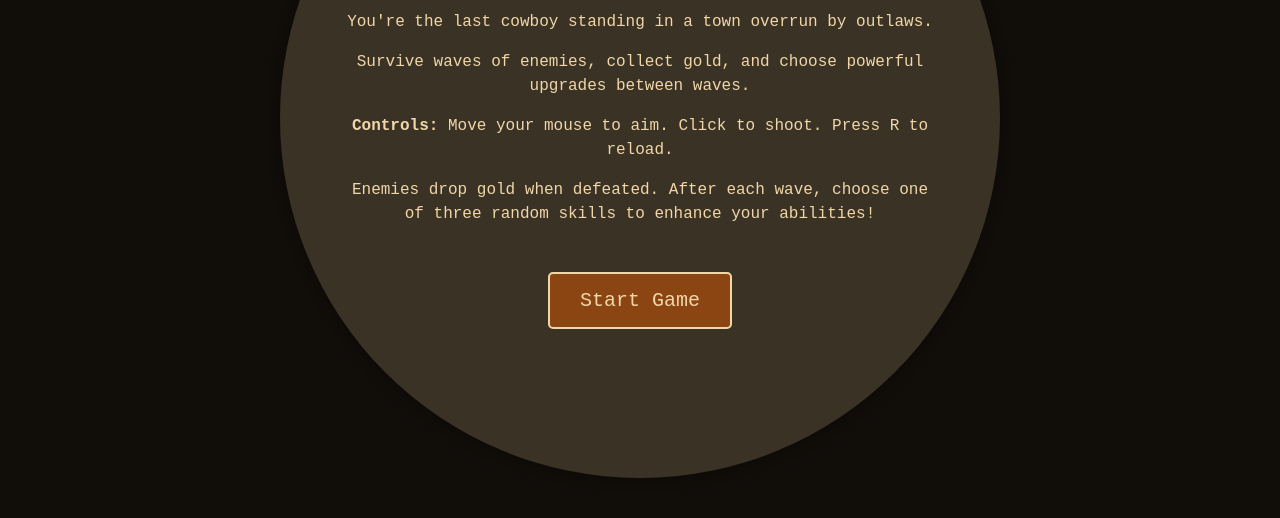
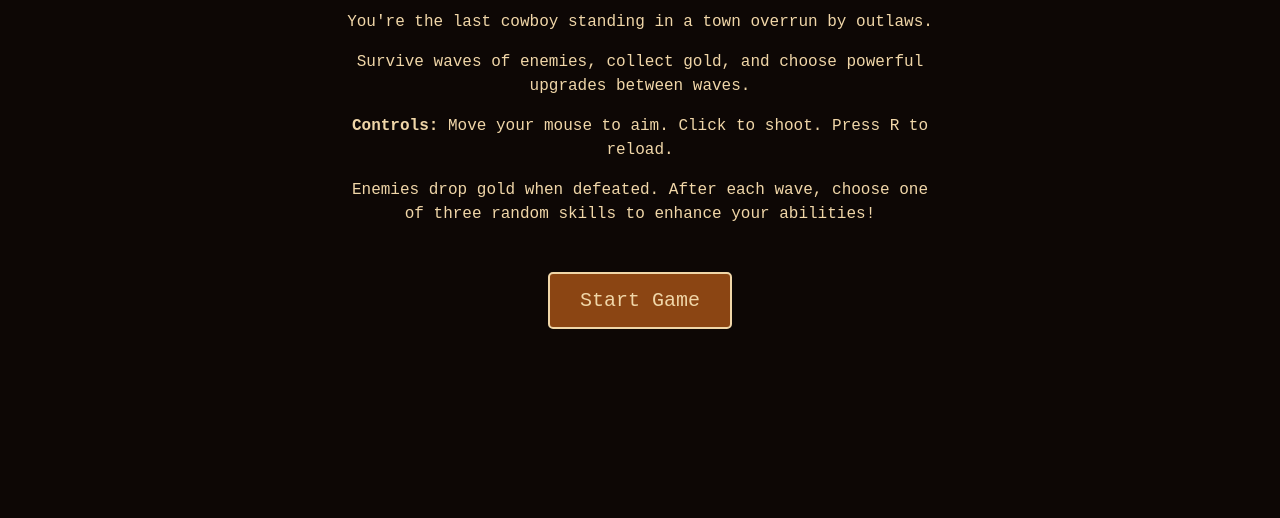
Before and after one commit to jgard111/LGaS, a plain HTML site: page index.html in a window 1280 px wide. Shown: the part 282-800 px from the top of the page. Drawn offline with Linux system fonts and the light colour scheme.

Commit message:
Add files via upload

```diff
--- a/index.html
+++ b/index.html
@@ -18,19 +18,20 @@
 
         #gameContainer {
             position: relative;
-            width: 100vw;
+            width: 100%;
             height: 100vh;
             display: flex;
-            flex-direction: column;
             justify-content: center;
             align-items: center;
+            background-color: #2c1810;
         }
 
         #gameCanvas {
-            background-color: #c2a97b;
-            border-radius: 50%;
-            box-shadow: 0 0 20px rgba(0, 0, 0, 0.5);
-            cursor: crosshair;
+            max-width: 100%;
+            max-height: 100%;
+            width: auto;
+            height: auto;
+            aspect-ratio: 1;
         }
 
         #menuScreen {
@@ -381,7 +382,7 @@
             width: 100%;
             height: 100%;
             display: none;
-            z-index: 100;
+            z-index: 1000;
             touch-action: none;
             pointer-events: none;
         }
@@ -447,9 +448,17 @@
         let isMobile = /Android|webOS|iPhone|iPad|iPod|BlackBerry|IEMobile|Opera Mini/i.test(navigator.userAgent);
 
         // Set canvas size - INCREASED SIZE
-        let canvasSize = Math.min(window.innerWidth, window.innerHeight) * 0.9;
-        canvas.width = canvasSize;
-        canvas.height = canvasSize;
+        function updateCanvasSize() {
+            if (isMobile) {
+                canvasSize = Math.min(window.innerWidth, window.innerHeight) * 0.95;
+            } else {
+                canvasSize = Math.min(window.innerWidth, window.innerHeight) * 0.9;
+            }
+            canvas.width = canvasSize;
+            canvas.height = canvasSize;
+        }
+
+        updateCanvasSize();
 
         // Game state
         let gameActive = false;
@@ -922,9 +931,7 @@
         });
 
         window.addEventListener('resize', () => {
-            canvasSize = Math.min(window.innerWidth, window.innerHeight) * 0.9;
-            canvas.width = canvasSize;
-            canvas.height = canvasSize;
+            updateCanvasSize();
         });
 
         // Initialize mobile controls if on mobile
```
